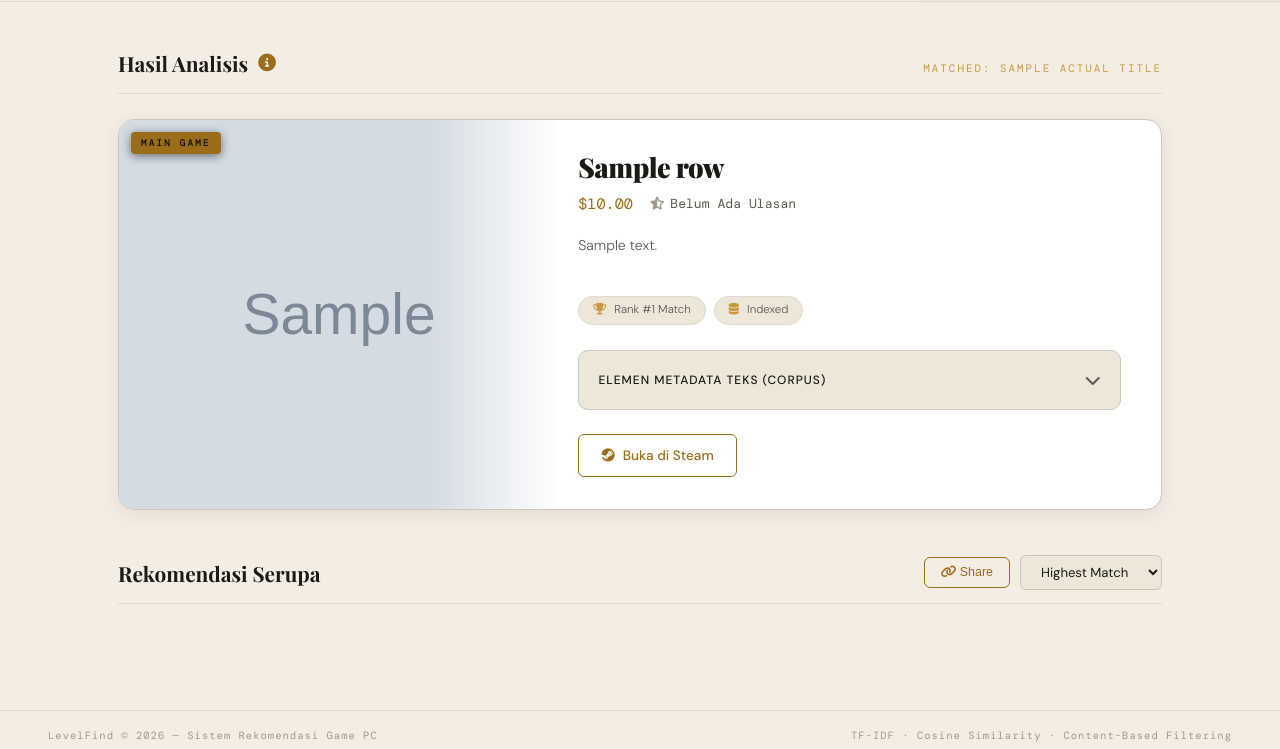
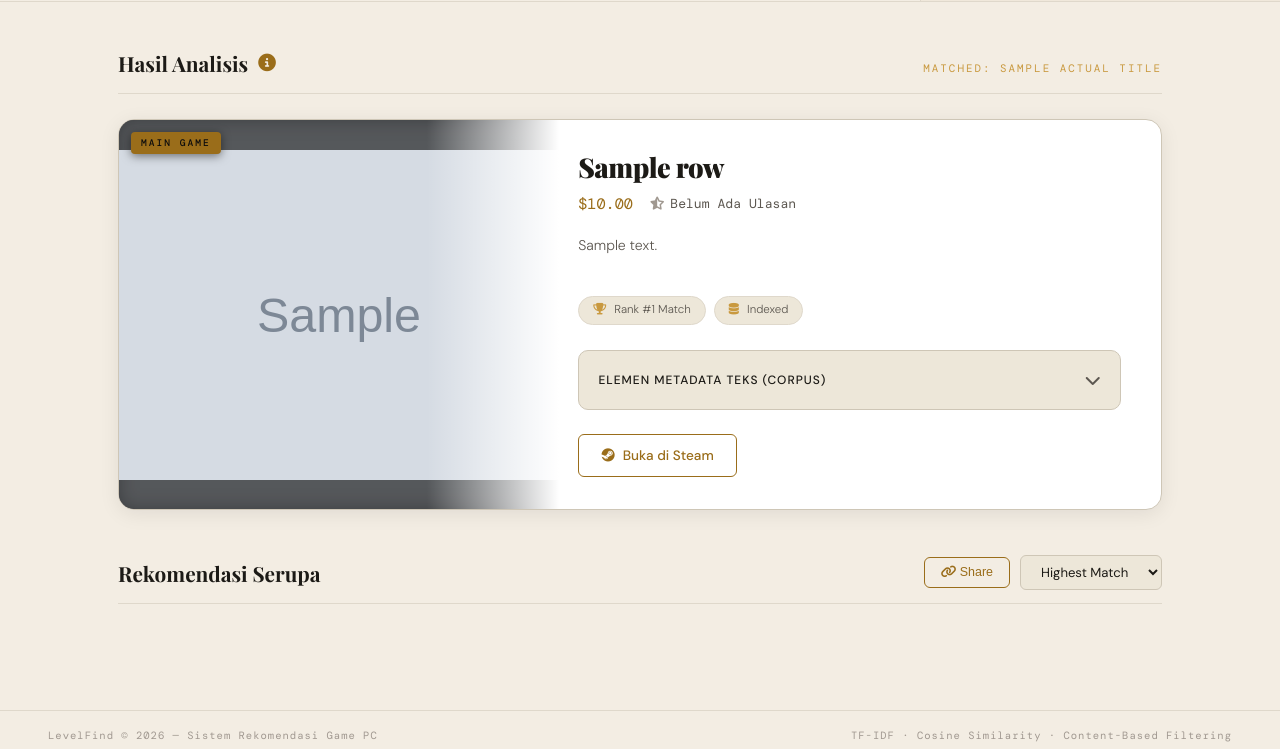
Before and after one commit to Farhanrhm/Sistem-Rekomendasi-Game-PC-Berbasis-Web, a Flask app: template templates/index.html in a window 1280 px wide. Shown: the part 424-1173 px from the top of the page. Run offline with Flask 3, Linux system fonts and the light colour scheme; the template is opened without the code that fills it: most values are stand-ins (such as "Sample title", 1, 10 or a date in 2020); grey boxes marked "Sample" are stand-in pictures; some web fonts are replaced.

Commit message:
style: improve spotlight image display with blurred background

```diff
--- a/templates/index.html
+++ b/templates/index.html
@@ -137,9 +137,10 @@
         /* SPOTLIGHT (GAMBAR LEBIH PROPOSIONAL) */
         .spotlight { display: grid; grid-template-columns: 440px 1fr; border: 1px solid var(--border-md); border-radius: var(--r-lg); overflow: hidden; margin-bottom: 2.8rem; background: var(--bg-card); }
         [data-theme="light"] .spotlight { box-shadow: 0 4px 20px rgba(0, 0, 0, 0.08); }
-        .spotlight-img-wrap { position: relative; overflow: hidden; height: 100%; background: var(--bg-elevated); }
-        .spotlight-img-wrap img { width: 100%; height: 100%; object-fit: cover; object-position: center top; display: block; }
-        .spotlight-img-wrap::after { content: ""; position: absolute; inset: 0; background: linear-gradient(90deg, transparent 70%, var(--bg-card)); }
+        .spotlight-img-wrap { position: relative; overflow: hidden; height: 100%; background: #000; display: flex; align-items: center; justify-content: center; }
+        .spotlight-img-wrap::before { content: ""; position: absolute; inset: -15px; background-image: var(--bg-img); background-size: cover; background-position: center; filter: blur(15px) brightness(0.5); z-index: 0; opacity: 0.8; }
+        .spotlight-img-wrap img { width: 100%; height: 100%; object-fit: contain; position: relative; z-index: 1; display: block; }
+        .spotlight-img-wrap::after { content: ""; position: absolute; inset: 0; background: linear-gradient(90deg, transparent 70%, var(--bg-card)); z-index: 2; }
         .spotlight-label { position: absolute; top: 12px; left: 12px; font-family: var(--font-mono); font-size: 0.6rem; letter-spacing: 2px; text-transform: uppercase; background: var(--gold); color: #0c0c0d; padding: 3px 10px; border-radius: 4px; font-weight: 500; z-index: 2; box-shadow: 0 2px 10px rgba(0,0,0,0.5); }
         .spotlight-info { padding: 2rem 2.5rem 2rem 1.2rem; display: flex; flex-direction: column; justify-content: center; }
         .spotlight-info h2 { font-family: var(--font-display); font-size: 1.7rem; font-weight: 900; line-height: 1.15; letter-spacing: -0.5px; margin-bottom: 0.5rem; }
@@ -331,10 +332,10 @@
                     <span class="section-meta">Matched: {{ actual_title }}</span>
                 </div>
                 <div class="spotlight">
-                    <div class="spotlight-img-wrap">
+                    <div class="spotlight-img-wrap" style="--bg-img: url('{{ row['header_image'] }}');">
                         <span class="spotlight-label">Main Game</span>
                         <img src="{{ row['header_image'] }}" alt="{{ row['name'] }}"
-                             onerror="this.onerror=null;this.src='https://cdn.akamai.steamstatic.com/steam/apps/{{ row['steam_appid'] }}/capsule_616x353.jpg';">
+                             onerror="this.onerror=null; let fb='https://cdn.akamai.steamstatic.com/steam/apps/{{ row['steam_appid'] }}/capsule_616x353.jpg'; this.src=fb; this.parentElement.style.setProperty('--bg-img', 'url('+fb+')');">
                     </div>
                     <div class="spotlight-info">
                         <h2>{{ row['name'] }}</h2>
```
